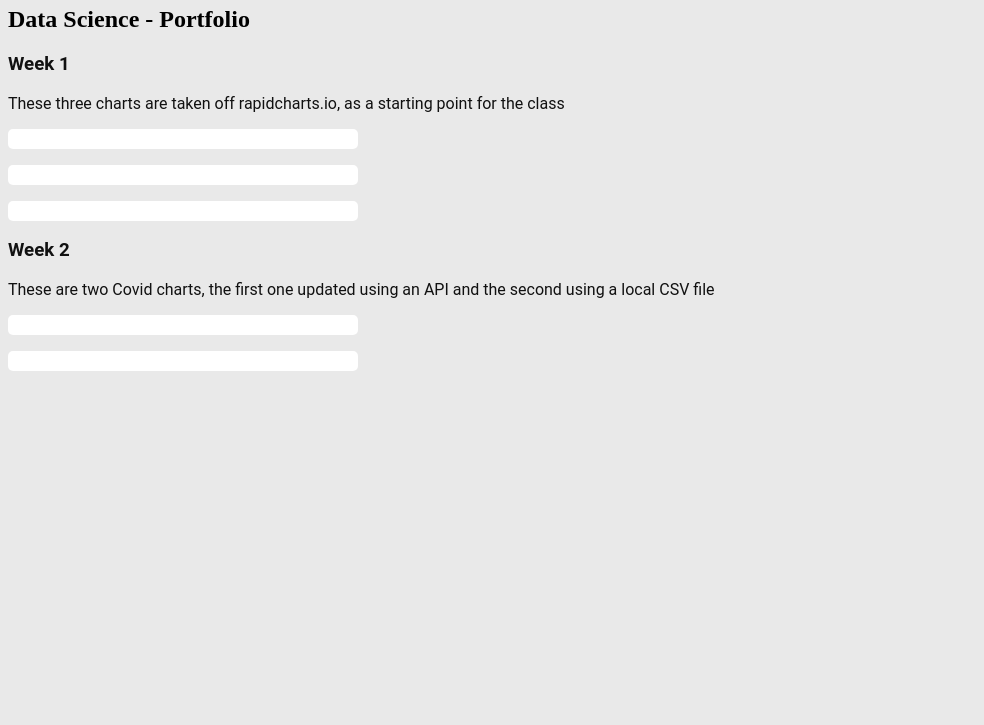
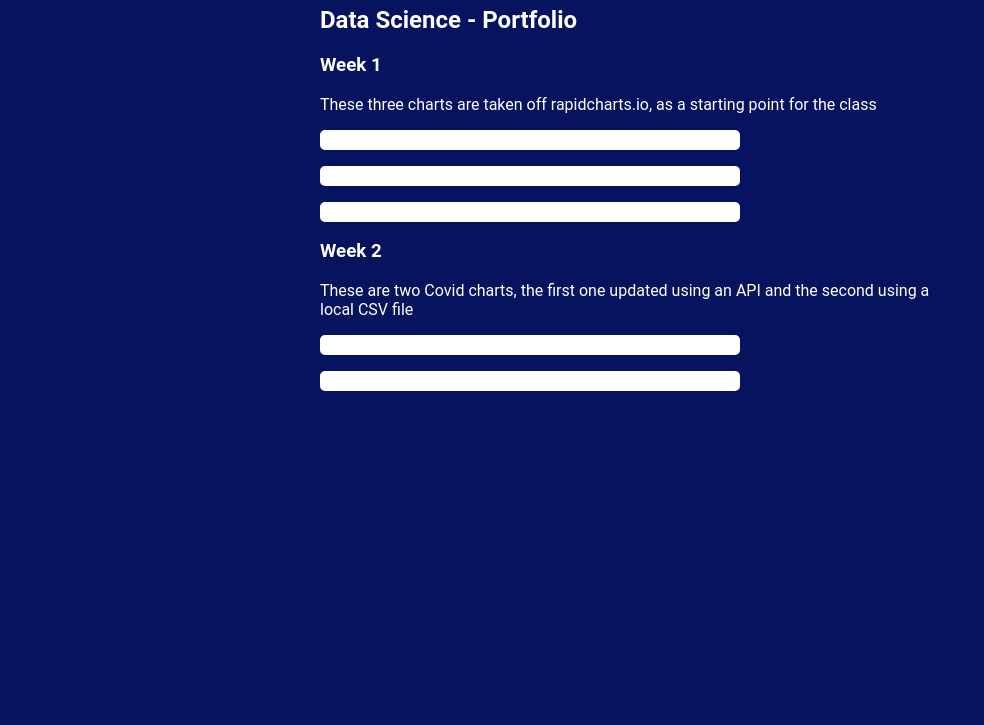
Before and after one commit to FranciscoSSoares/FranciscoSSoares.github.io, a plain HTML site: page index.html in a window 1280 px wide. Shown: the part 75-800 px from the top of the page, without its empty margins (0-984 px from the left). Drawn offline with Linux system fonts and the light colour scheme; a script that the page names is missing.

Commit message:
Update index.css

```diff
--- a/index.css
+++ b/index.css
@@ -1,21 +1,20 @@
-
-
-
 
 /* This is my first proper css file */
 
 body{
-    background-color: rgb(233, 233, 233);
+    background-color: rgb(6, 19, 95);
+    max-width: 50%;
+    margin: auto
 }
 
-h1, h3, p{
-    color:rgb(17, 17, 17);
+h1, h2, h3, p{
+    color:rgb(255, 255, 255);
     font-family: 'Roboto', sans-serif;
 }
 
 .chart{
     background-color: white;
-    width:330px;
+    width:400px;
     border-width: 10px;
     border-style: solid;
     border-radius: 5px;
```
